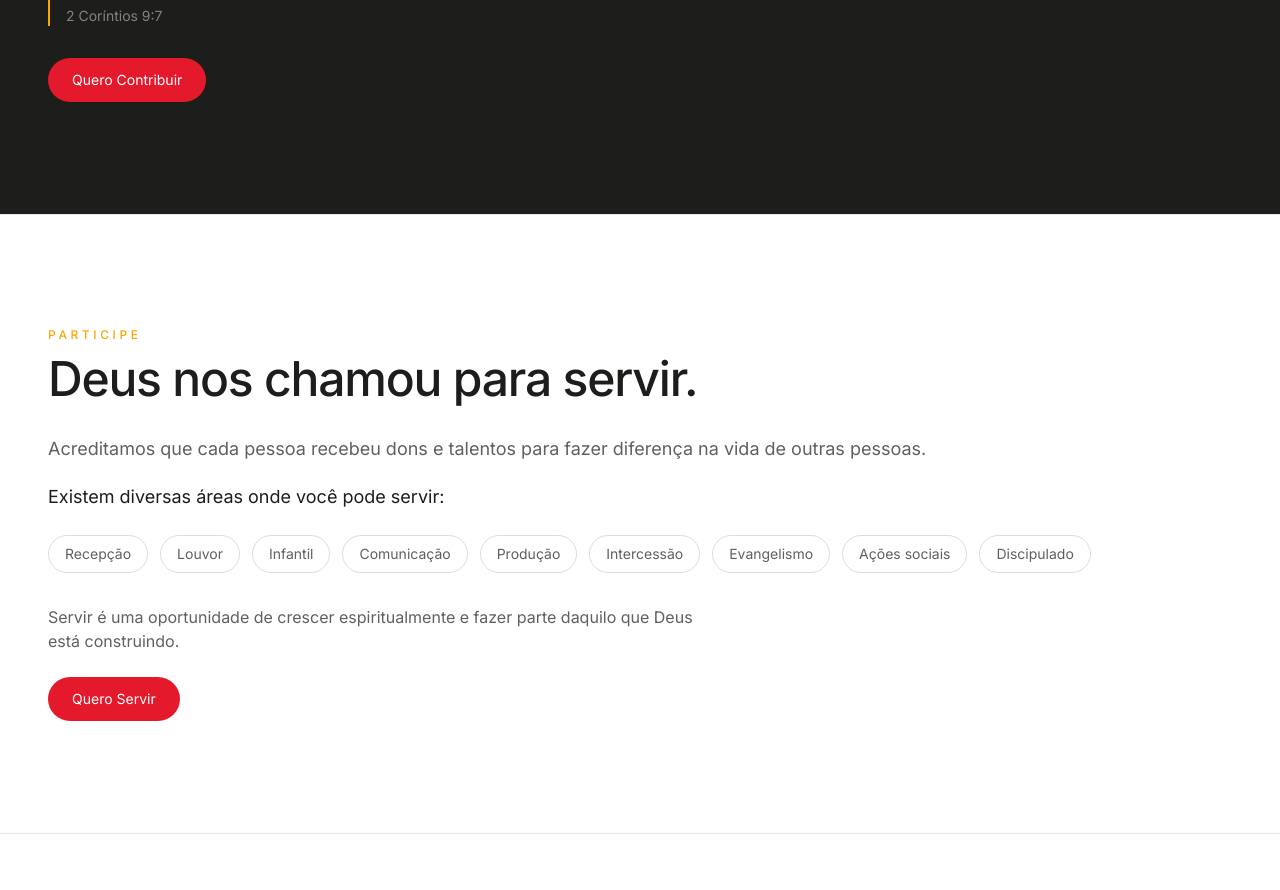
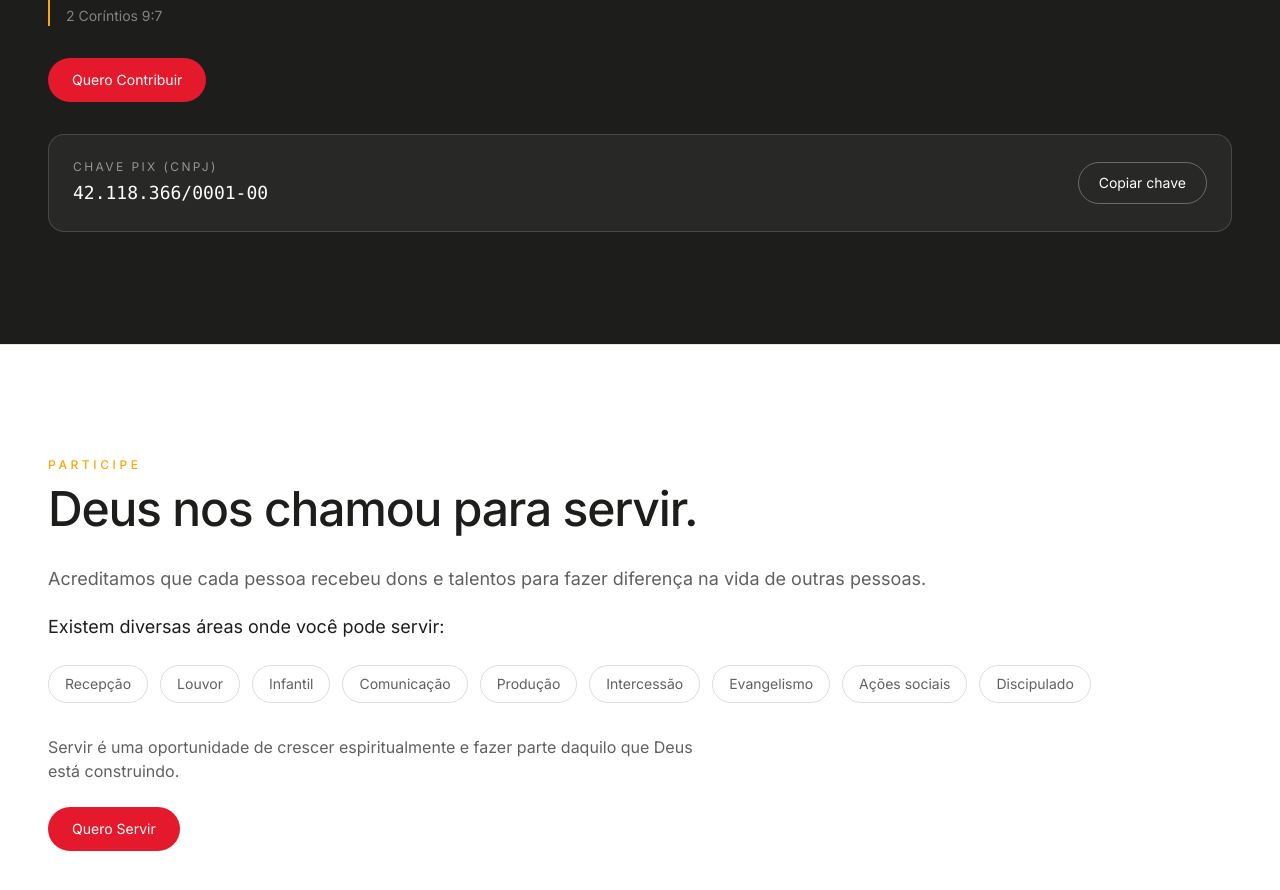
Before and after one commit to asaflael1991-maker/colheita-site, a Next.js app: page / in a window 1280 px wide. Shown: the part 8102-8992 px from the top of the page. Built offline with nearby package versions, Linux system fonts and the light colour scheme.

Commit message:
Adiciona chave PIX com botão de copiar em Doações

```diff
--- a/src/app/page.tsx
+++ b/src/app/page.tsx
@@ -5,6 +5,7 @@ import Footer from "@/components/Footer";
 import StickyPhoto from "@/components/StickyPhoto";
 import MinistryMarquee from "@/components/MinistryMarquee";
 import Counter from "@/components/Counter";
+import PixCopyButton from "@/components/PixCopyButton";
 
 const valores = [
   {
@@ -248,6 +249,8 @@ export default function Home() {
           <button className="mt-8 rounded-full bg-[#e5192c] px-6 py-3 text-sm text-[#ffffff] transition-opacity hover:opacity-90">
             Quero Contribuir
           </button>
+
+          <PixCopyButton pixKey="42.118.366/0001-00" />
         </Section>
 
         <Section
--- /dev/null
+++ b/src/components/PixCopyButton.tsx
@@ -0,0 +1,39 @@
+"use client";
+
+import { useState } from "react";
+
+/**
+ * PixCopyButton — mostra a chave PIX e copia pro clipboard com um
+ * clique. Precisa ser client component porque usa a API do
+ * navegador (`navigator.clipboard`), que só existe no browser.
+ */
+export default function PixCopyButton({ pixKey }: { pixKey: string }) {
+  const [copiado, setCopiado] = useState(false);
+
+  const copiar = async () => {
+    try {
+      await navigator.clipboard.writeText(pixKey);
+      setCopiado(true);
+      setTimeout(() => setCopiado(false), 2000);
+    } catch {
+      // Navegador sem suporte a clipboard (raro) — sem crash, só não copia.
+    }
+  };
+
+  return (
+    <div className="mt-8 flex flex-col gap-3 rounded-2xl border border-[#ffffff]/15 bg-[#ffffff]/5 p-6 sm:flex-row sm:items-center sm:justify-between">
+      <div>
+        <p className="text-xs uppercase tracking-[0.2em] text-[#ffffff]/50">
+          Chave PIX (CNPJ)
+        </p>
+        <p className="mt-1 font-mono text-lg text-[#ffffff]">{pixKey}</p>
+      </div>
+      <button
+        onClick={copiar}
+        className="shrink-0 rounded-full border border-[#ffffff]/30 px-5 py-2.5 text-sm text-[#ffffff] transition-colors hover:bg-[#ffffff]/10"
+      >
+        {copiado ? "Copiado ✓" : "Copiar chave"}
+      </button>
+    </div>
+  );
+}
```
